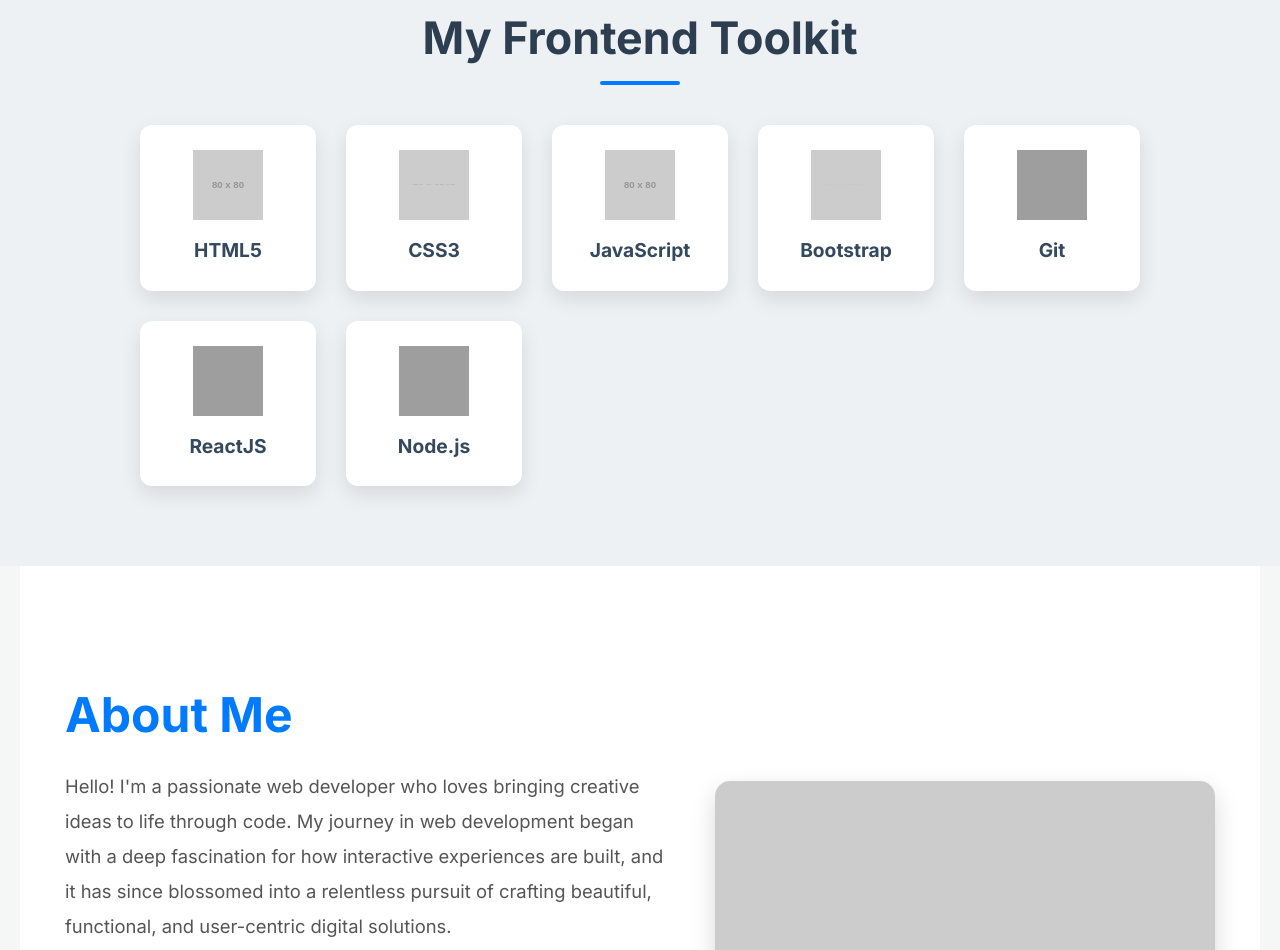
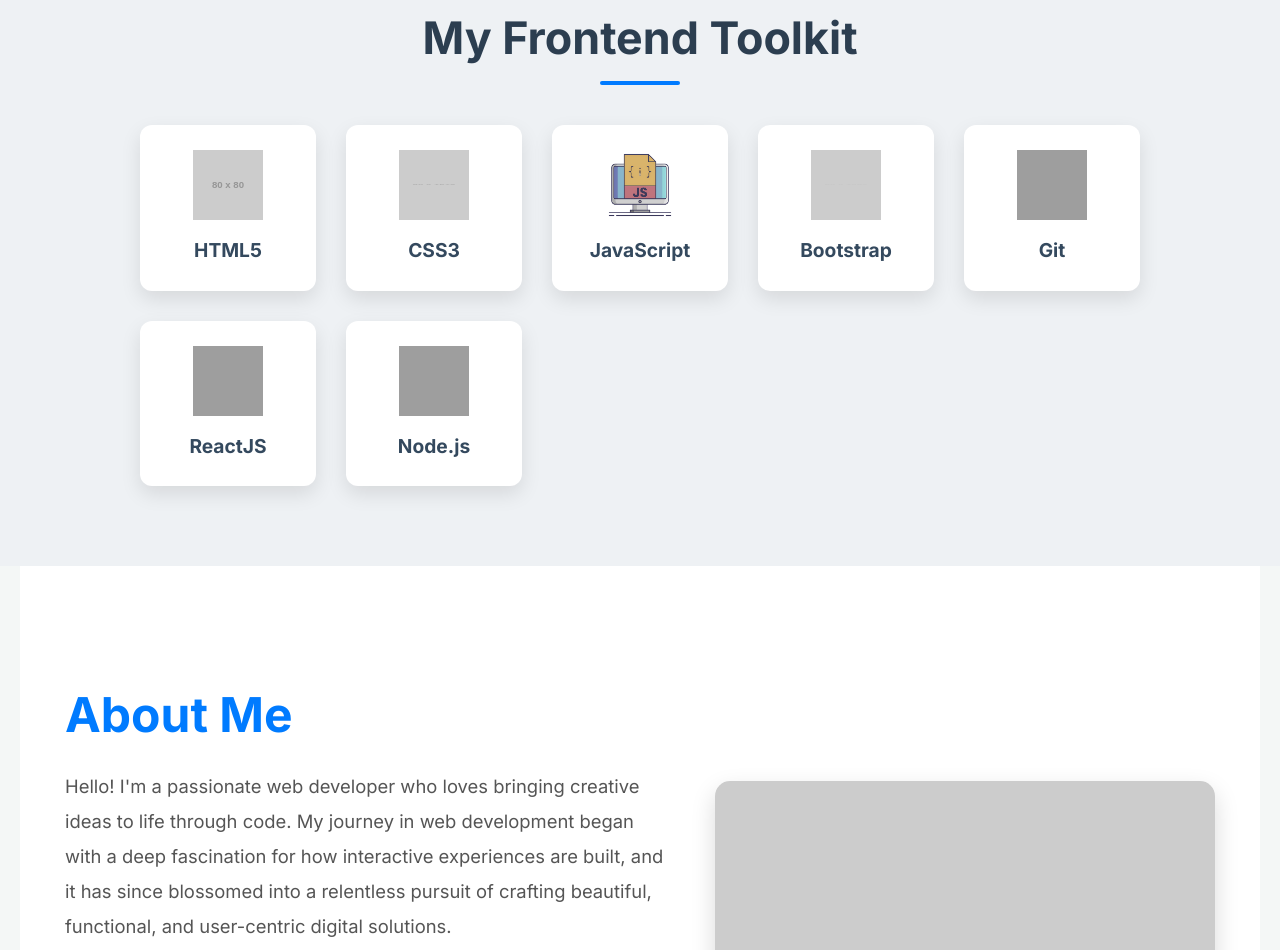
Before and after one commit to Edvusae/mySecondProject, a plain HTML site: page public/index.html in a window 1280 px wide. Shown: the part 974-1924 px from the top of the page. Drawn offline with Linux system fonts and the light colour scheme; grey boxes are pictures that could not be loaded; placeholder pictures from the web are drawn by us.

Commit message:
Updating the technology tools icons

```diff
--- a/public/index.html
+++ b/public/index.html
@@ -73,7 +73,7 @@
                     <h3>CSS3</h3>
                 </div>
                 <div class="stack-card">
-                    <img src="https://via.placeholder.com/80/F7DF1E/000000?text=JS" alt="JavaScript Logo">
+                    <img src="/public/img/imgbin_a7f2ae91b1bd4706fef500b2a747741c.png" alt="JavaScript Logo">
                     <h3>JavaScript</h3>
                 </div>
                 <div class="stack-card">
```
Also changed, not shown: public/img/imgbin_a7f2ae91b1bd4706fef500b2a747741c.png (added).
